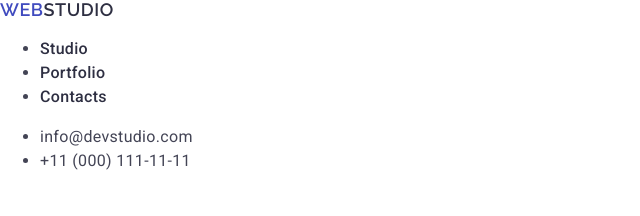
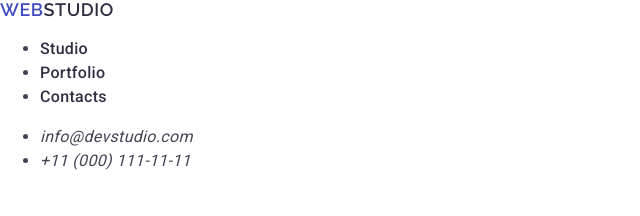
Before and after one commit to mostrino/goit-homework-02, a plain HTML site: page index.html in a window 1280 px wide. Shown: the top 216 px of the page, 0-640 px from the left. Drawn offline with nearby package versions, Linux system fonts and the light colour scheme.

Commit message:
Update index.html

```diff
--- a/index.html
+++ b/index.html
@@ -11,7 +11,8 @@
     <link rel="preconnect" href="https://fonts.gstatic.com" crossorigin />
     <link
       href="https://fonts.googleapis.com/css2?family=Raleway:wght@600&family=Roboto:wght@400;500;700&display=swap"
-      rel="stylesheet"/>
+      rel="stylesheet"
+    />
     <title>Document</title>
     <link rel="stylesheet" href="./css/style.css" />
   </head>
@@ -38,7 +39,7 @@
       </nav>
 
       <!--ADRESS-->
-
+      <address>
         <ul class="menu-adress">
           <li class="list-adress">
             <a class="adress" href="mailto:info@devstudio.com"
```
